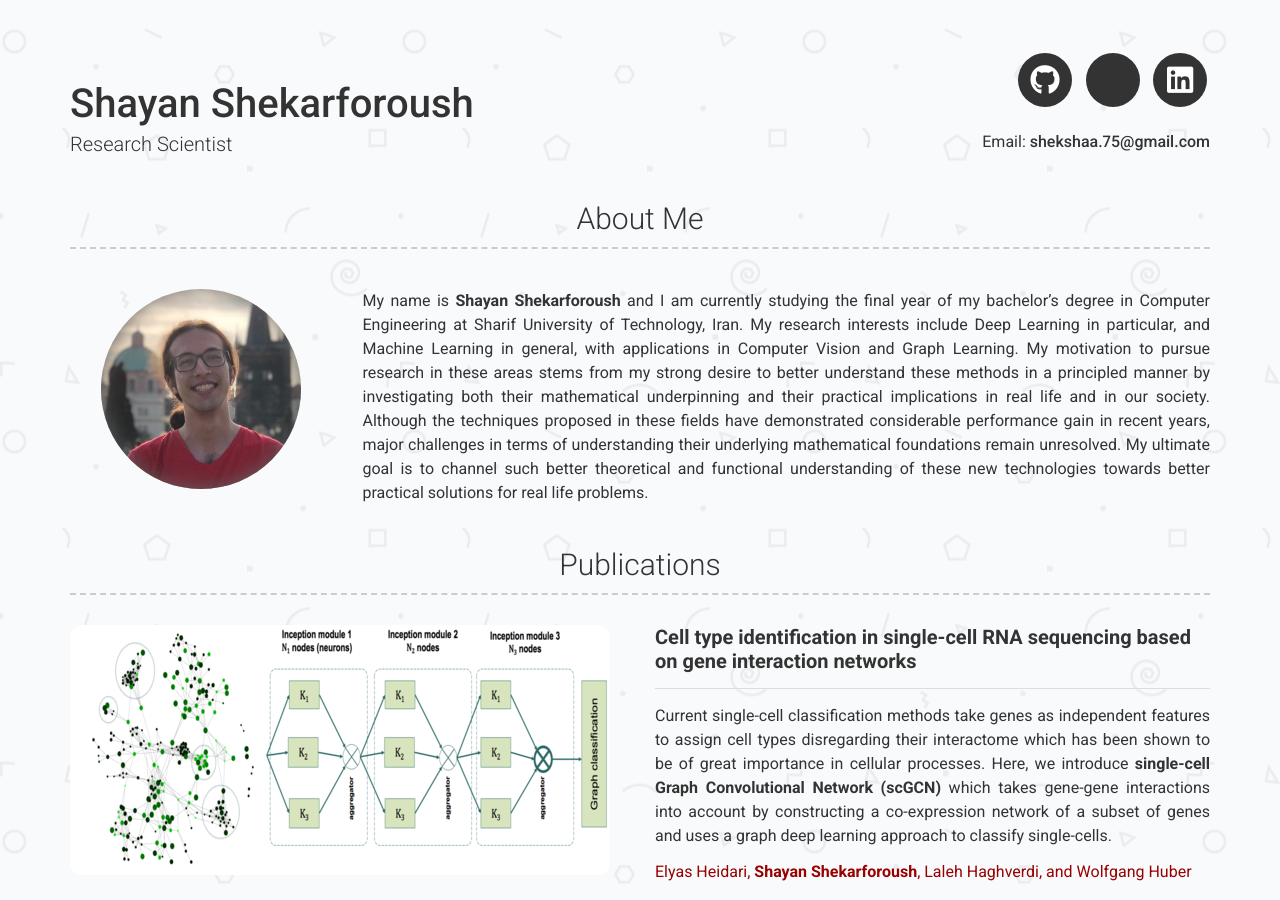
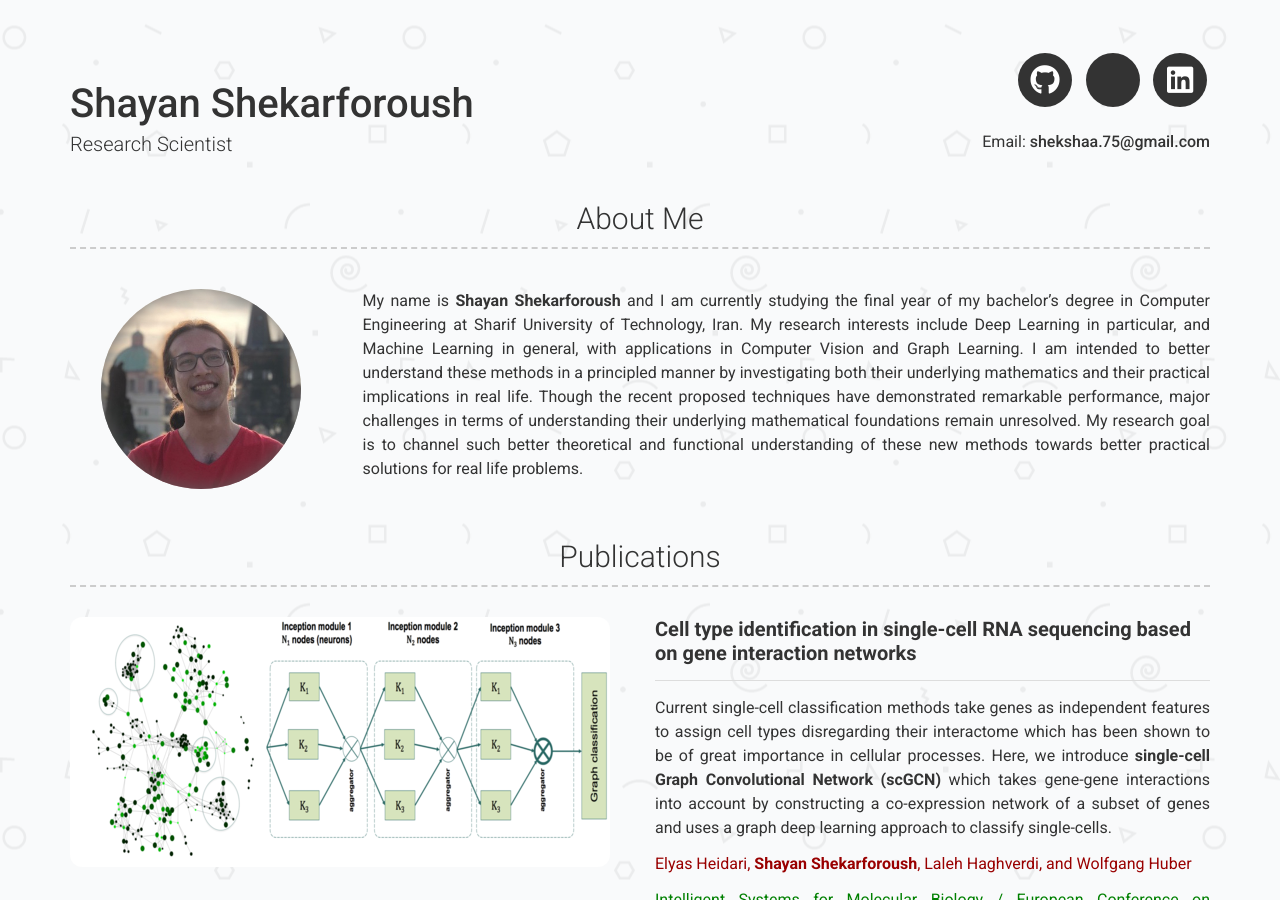
Before and after one commit to shekshaa/shekshaa.github.io, a Jekyll site: the page built from index.md, in a window 1280 px wide and 900 px high. Built offline with Jekyll 4.4.1, drawn with Linux system fonts in a browser that asks for light colours; a style sheet for code colours, icons or effects is not loaded.

Commit message:
Update _config.yml

```diff
--- a/_config.yml
+++ b/_config.yml
@@ -28,12 +28,12 @@ about_profile_image: images/pf.jpg
 about_content: | # this will include new lines to allow paragraphs
   My name is **Shayan Shekarforoush** and I am currently studying the final year of my bachelor’s degree in Computer Engineering at Sharif University of Technology, Iran.
   My research interests include Deep Learning in particular, and Machine Learning in general, with applications in Computer Vision and Graph Learning.
-  My motivation to pursue research in these areas stems from my strong desire to better understand these methods in a principled manner by investigating
-  both their mathematical underpinning and their practical implications in real life and in our society.
-  Although the techniques proposed in these fields have demonstrated considerable performance gain in recent years,
+  I am intended to better understand these methods in a principled manner by investigating
+  both their underlying mathematics and their practical implications in real life.
+  Though the recent proposed techniques have demonstrated remarkable performance,
   major challenges in terms of understanding their underlying mathematical foundations remain unresolved.
-  My ultimate goal is to channel such better theoretical and functional understanding of
-  these new technologies towards better practical solutions for real life problems.
+  My research goal is to channel such better theoretical and functional understanding of
+  these new methods towards better practical solutions for real life problems.
 
 # Projects Section
 projects_title: Publications
```
